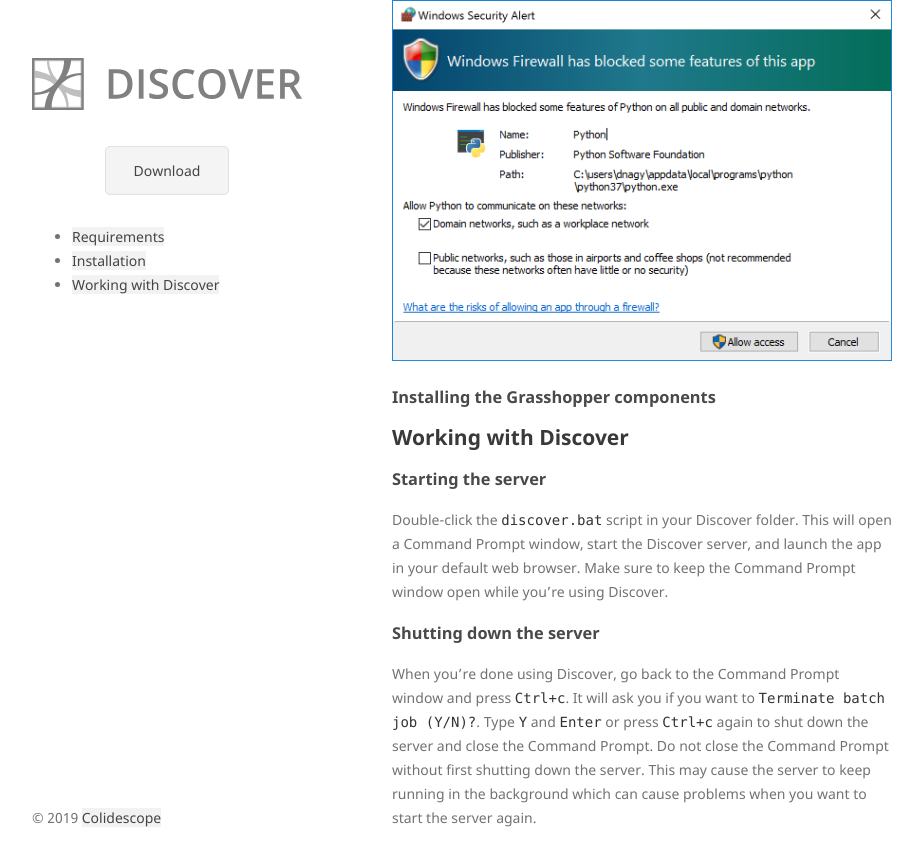
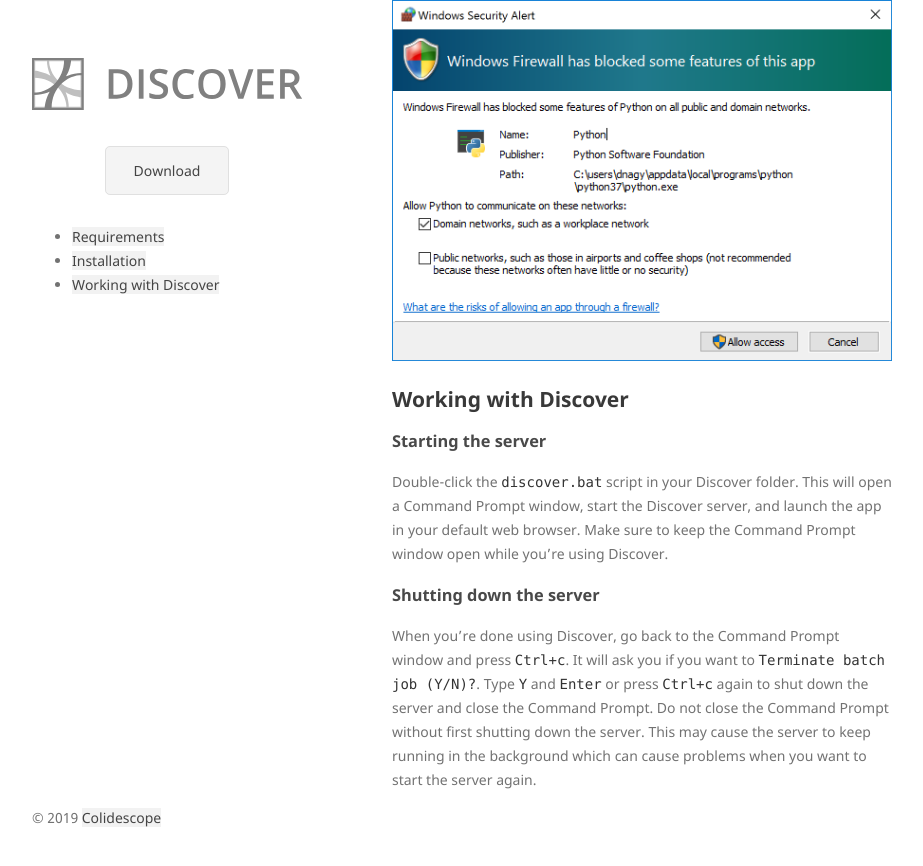
Before and after one commit to colidescope/discover, a Jekyll site: the page built from docs/index.md, in a window 1280 px wide and 900 px high, scrolled down 1481 px. Shown: the top 866 px of the window, without its empty margins (178-1101 px from the left). Built offline with Jekyll 4.4.1, drawn with Linux system fonts in a browser that asks for light colours.

Commit message:
Update index.md

```diff
--- a/docs/index.md
+++ b/docs/index.md
@@ -35,8 +35,6 @@
 
 ![image](/assets/img/02.png)
 
-### Installing the Grasshopper components
-
 ## Working with Discover
 
 ### Starting the server
```
